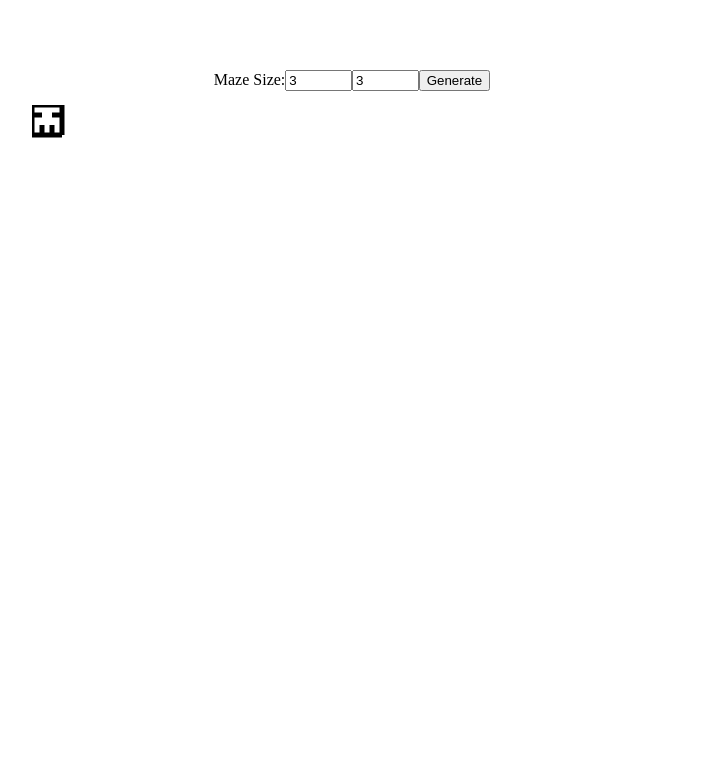
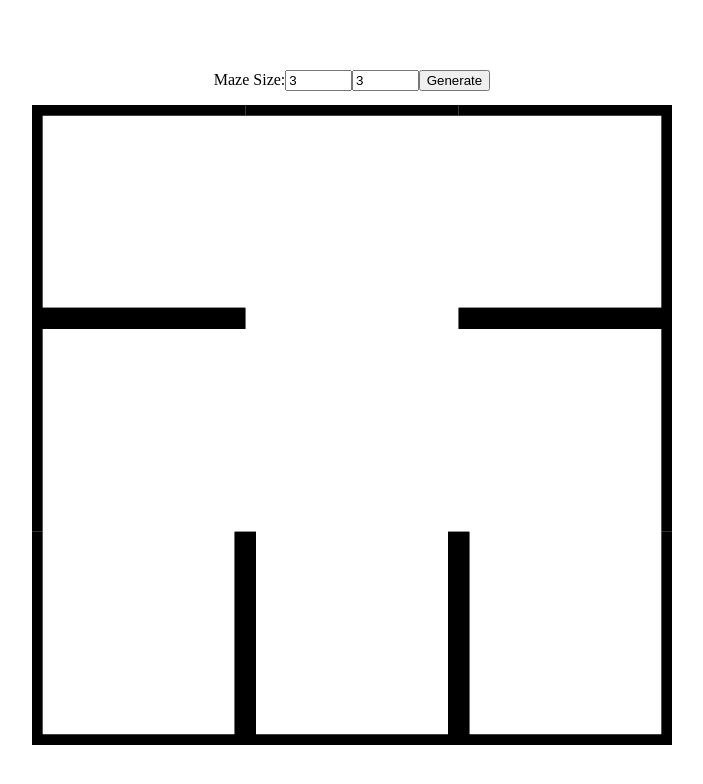
Before and after one commit to LucasCalcada/maze-generator, a plain HTML site: page index.html in a window 1280 px wide. Both pictures are taken after a click on the button "Generate". Shown: the whole page, without its empty margins (288-991 px from the left). Drawn offline with Linux system fonts and the light colour scheme.

Commit message:
Maze svg generation

```diff
--- a/index.html
+++ b/index.html
@@ -1,6 +1,7 @@
 <html>
     <head>
         <script type="module" src="mazeGenerator.js"></script>
+        <script type="module" src="mazeToSvg.js"></script>
         <script type="module" src="page.js"></script>
         <title> Maze Generator </title>
         <link rel="stylesheet" href="style.css">
@@ -12,6 +13,6 @@
             <input type="number" min="3" value="3" id="mazeHeightInput"></input>
             <button type="button" id="step">Generate</button>
         </div>
-        <canvas id="holder" width="1280" height="1280"></canvas>
+        <div id="holder" width="1280" height="1280"></div>
     </body>
 </html>
--- a/mazeGenerator.js
+++ b/mazeGenerator.js
@@ -1,13 +1,13 @@
 class Maze{
-    constructor(sizeX, sizeY){
+    constructor(width, height){
         this.sets = {};
         this.maze = [];
-        this.sizeX = sizeX;
-        this.sizeY = sizeY;
+        this.width = width;
+        this.height = height;
         let i = 0;
-        for(let y = 0; y < sizeY; y++){
+        for(let y = 0; y < this.height; y++){
             let row = new Array();
-            for(let x = 0; x < sizeX; x++){
+            for(let x = 0; x < this.width; x++){
                 let cell = new Cell(x,y,i);
                 row.push(cell);
                 this.sets[i] = [cell];
@@ -61,13 +61,13 @@ class Maze{
         if(x > 0){
             if(this.CanBreak(x,y,x-1,y)) dirs.push("left");
         }
-        if(x < this.sizeX - 1){
+        if(x < this.width - 1){
             if(this.CanBreak(x,y,x+1,y)) dirs.push("right");
         }
         if(y > 0){
             if(this.CanBreak(x,y,x,y-1)) dirs.push("up");
         }
-        if(y < this.sizeY - 1){
+        if(y < this.height - 1){
             if(this.CanBreak(x,y,x,y+1)) dirs.push("down");
         }
         return dirs;
--- /dev/null
+++ b/mazeToSvg.js
@@ -0,0 +1,36 @@
+function parseMaze(mazeObj){
+    var svg = document.createElementNS('http://www.w3.org/2000/svg','svg');
+    svg.setAttributeNS(null,"viewBox", `0 0 ${mazeObj.width} ${mazeObj.height}`)
+
+    let maze = [].concat(...mazeObj.maze);
+    maze.forEach(cell => {
+        // Draws line if wall exists
+        Object.keys(cell.walls).forEach(wall => {
+            if(cell.walls[wall]){
+                let line = CreateLine(cell.x,cell.y,wall);
+                svg.appendChild(line);
+            }
+        });
+    });
+
+    return svg;
+}
+
+const wallCorners = {
+    "top": [0,0,1,0],
+    "bottom": [0,1,1,1],
+    "right": [1,0,1,1],
+    "left": [0,0,0,1]
+};
+function CreateLine(x,y,side){
+    let newLine = document.createElementNS("http://www.w3.org/2000/svg", "line");
+    newLine.setAttribute("stroke", "black");
+    newLine.setAttribute("stroke-width", .1);
+    newLine.setAttribute("x1", (x + wallCorners[side][0]));
+    newLine.setAttribute("y1", (y + wallCorners[side][1]));
+    newLine.setAttribute("x2", (x + wallCorners[side][2]));
+    newLine.setAttribute("y2", (y + wallCorners[side][3]));
+    return newLine;
+}
+
+export default parseMaze;
--- a/page.js
+++ b/page.js
@@ -1,4 +1,5 @@
 import Maze from "./mazeGenerator.js";
+import parseMaze from "./mazeToSvg.js";
 var widthInput, heightInput;
 var holder, sizeInput;
 var canvasCtx;
@@ -14,7 +15,6 @@ const wallCorners = {
 
 window.onload = () => {
     holder = document.getElementById("holder");
-    canvasCtx = holder.getContext("2d");
     widthInput = document.getElementById("mazeWidthInput");
     heightInput = document.getElementById("mazeHeightInput");
     document.getElementById("step").addEventListener("click", Generate);
@@ -25,31 +25,11 @@ function Generate(){
     let mazeWidth = widthInput.value;
     let mazeHeight = heightInput.value;
     let mazeObj = new Maze(mazeWidth, mazeHeight);
-    Render(mazeObj.maze);
+    let mazeSvg = parseMaze(mazeObj);
+    UpdateDisplay(mazeSvg);
 }
 
-// Render maze on web page
-function Render(maze){
-    cellPixelSize = 20;
-    canvasCtx.clearRect(0,0,holder.width,holder.height);
-    // Flattens 2D array
-    maze = [].concat(...maze);
-    maze.forEach(cell => {
-        // Draws line if wall exists
-        Object.keys(cell.walls).forEach(wall => {
-            if(cell.walls[wall]) drawLine(cell.x,cell.y,wall);
-        });
-    });
+function UpdateDisplay(svg){
+    holder.textContent = '';
+    holder.appendChild(svg);
 }
-function drawLine(x,y,side){
-    let fromX = x + wallCorners[side][0];
-    let fromY = y + wallCorners[side][1];
-    let toX = x + wallCorners[side][2];
-    let toY = y + wallCorners[side][3];
-
-    canvasCtx.beginPath();
-    canvasCtx.moveTo(fromX * cellPixelSize, fromY * cellPixelSize);
-    canvasCtx.lineTo(toX * cellPixelSize, toY * cellPixelSize);
-    canvasCtx.lineWidth = LINE_WIDTH;
-    canvasCtx.stroke();
-}
--- a/style.css
+++ b/style.css
@@ -34,3 +34,14 @@ body{
 input{
     width: 50pt;
 }
+#holder{
+    position: relative;
+}
+svg{
+    position: absolute;
+    left: 0;
+    top: 0;
+    width: 100%;
+    height: 100%;
+    aspect-ratio: 1;
+}
```
